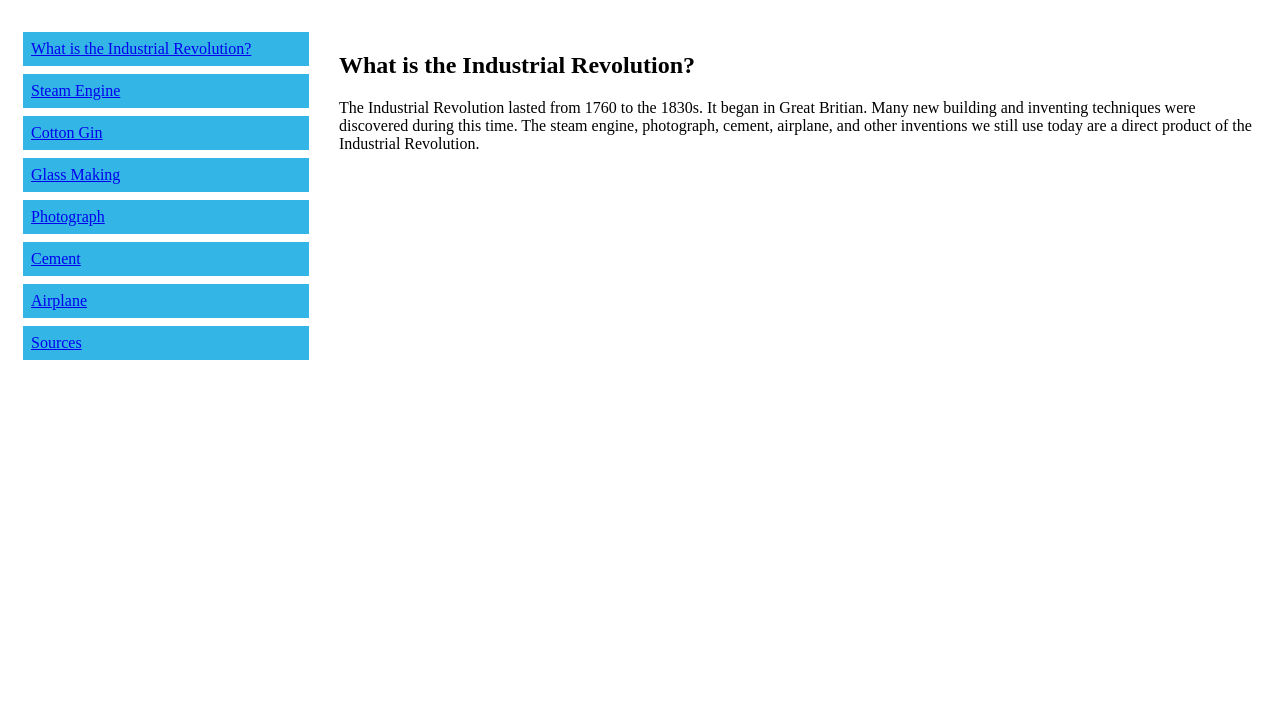
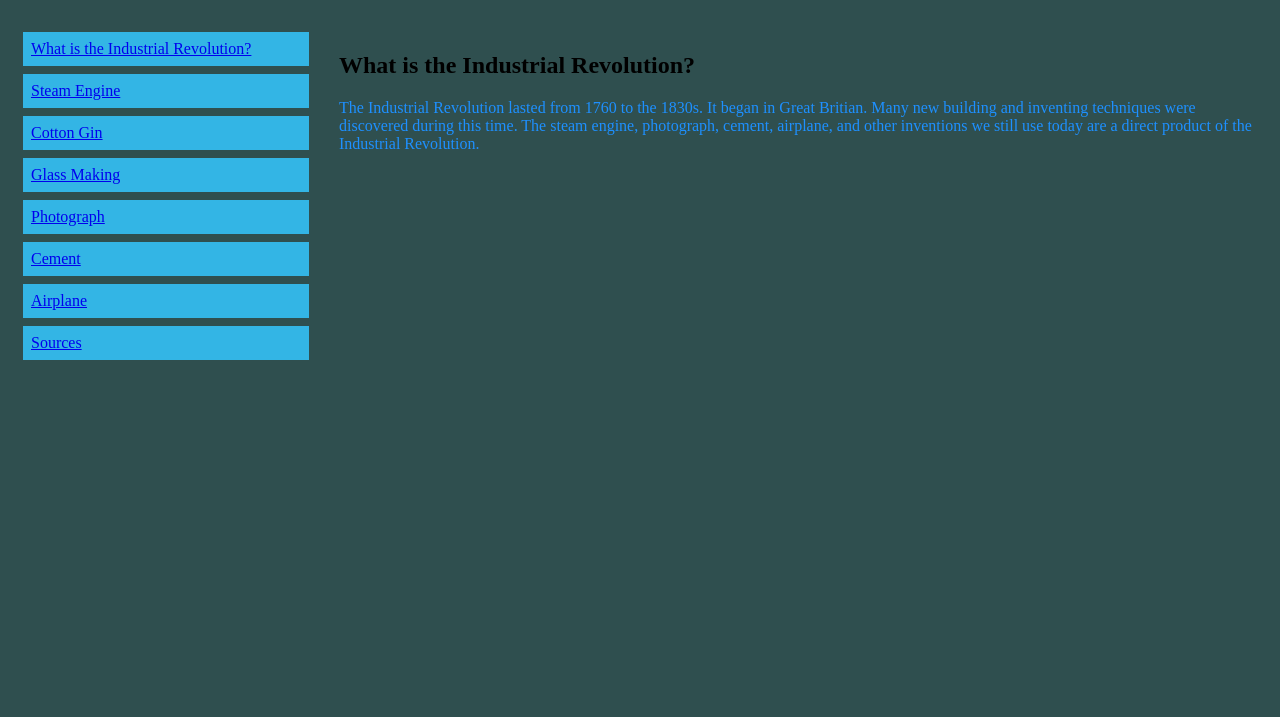
Before and after one commit to AntonioD-1/AntonioD-1.github.io, a plain HTML site: page index.html in a window 1280 px wide. Shown: the part 83-800 px from the top of the page. Drawn offline with Linux system fonts and the light colour scheme.

Commit message:
Update main.css

```diff
--- a/css/main.css
+++ b/css/main.css
@@ -44,3 +44,11 @@ h1 {
   background-color: lightgrey;
   padding: 10px;
 }
+
+p {
+	color: #1E90FF;
+}
+
+body {
+	background-color: darkslategrey;
+}
```
